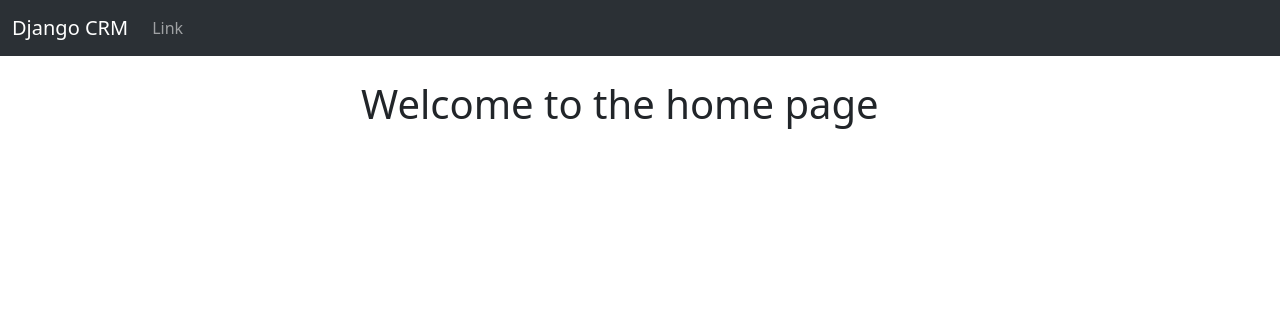
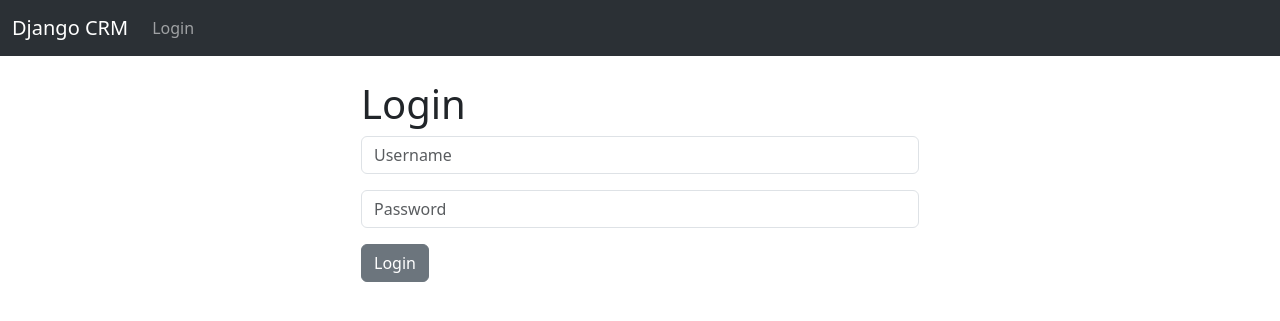
Before and after one commit to iamurtazo/DjangoCRM, a Django app: page / in a window 1280 px wide. Shown: the top 321 px of the page. Run offline with Django 5.2, Linux system fonts and the light colour scheme.

Commit message:
Login and logout logic implementation

```diff
--- a/website/templates/base.html
+++ b/website/templates/base.html
@@ -1,19 +1,33 @@
 <!doctype html>
 <html lang="en">
-  <head>
+
+<head>
     <meta charset="utf-8">
     <meta name="viewport" content="width=device-width, initial-scale=1">
     <title>Django CRM</title>
-    <link href="https://cdn.jsdelivr.net/npm/bootstrap@5.3.3/dist/css/bootstrap.min.css" rel="stylesheet" integrity="sha384-QWTKZyjpPEjISv5WaRU9OFeRpok6YctnYmDr5pNlyT2bRjXh0JMhjY6hW+ALEwIH" crossorigin="anonymous">
-  </head>
-  <body>
+    <link href="https://cdn.jsdelivr.net/npm/bootstrap@5.3.3/dist/css/bootstrap.min.css" rel="stylesheet"
+        integrity="sha384-QWTKZyjpPEjISv5WaRU9OFeRpok6YctnYmDr5pNlyT2bRjXh0JMhjY6hW+ALEwIH" crossorigin="anonymous">
+</head>
+
+<body>
     {% include 'navbar.html' %}
     <div class="container">
         <br>
+        {% if messages%}
+            {% for message in messages%}
+                <div class="alert alert-warning alert-dismissible fade show" role="alert">
+                    {{ message }}
+                    <button type="button" class="btn-close" data-bs-dismiss="alert" aria-label="Close"></button>
+                </div>
+            {% endfor %}
+        {% endif %}
+
         {% block content %}
-            <!-- <h1>Hi!</h1> -->
         {% endblock %}
     </div>
-    <script src="https://cdn.jsdelivr.net/npm/bootstrap@5.3.3/dist/js/bootstrap.bundle.min.js" integrity="sha384-YvpcrYf0tY3lHB60NNkmXc5s9fDVZLESaAA55NDzOxhy9GkcIdslK1eN7N6jIeHz" crossorigin="anonymous"></script>
-  </body>
+    <script src="https://cdn.jsdelivr.net/npm/bootstrap@5.3.3/dist/js/bootstrap.bundle.min.js"
+        integrity="sha384-YvpcrYf0tY3lHB60NNkmXc5s9fDVZLESaAA55NDzOxhy9GkcIdslK1eN7N6jIeHz"
+        crossorigin="anonymous"></script>
+</body>
+
 </html>
--- a/website/templates/home.html
+++ b/website/templates/home.html
@@ -2,9 +2,26 @@
 
 {% block content %}
 <div class="col-md-6 offset-md-3">
-    <h1>
-        Welcome to the home page
-    </h1>
+    {% if user.is_authenticated %}
+        <h1>Welcome to the home page</h1>
+    {% else %}
+        <h1>Login</h1>
+        <form method="post" action="{% url 'home' %}">
+            {% csrf_token %}
+            <div class="mb-3">
+                <input type="text" class="form-control" name="username" placeholder="Username" required>
+            </div>
+            <div class="mb-3">
+                <input type="password" class="form-control" name="password" placeholder="Password" required>
+            </div>
+            <button type="submit" class="btn btn-secondary">Login</button>
+        </form>
+    {% endif %}
+
+
+
+
+
 </div>
 
 {% endblock %}
--- a/website/templates/navbar.html
+++ b/website/templates/navbar.html
@@ -1,15 +1,21 @@
 <nav class="navbar navbar-expand-lg bg-body-tertiary" data-bs-theme="dark">
     <div class="container-fluid">
         <a class="navbar-brand" href="{% url 'home' %}">Django CRM</a>
-      <button class="navbar-toggler" type="button" data-bs-toggle="collapse" data-bs-target="#navbarSupportedContent" aria-controls="navbarSupportedContent" aria-expanded="false" aria-label="Toggle navigation">
+        <button class="navbar-toggler" type="button" data-bs-toggle="collapse" data-bs-target="#navbarSupportedContent"
+            aria-controls="navbarSupportedContent" aria-expanded="false" aria-label="Toggle navigation">
             <span class="navbar-toggler-icon"></span>
         </button>
         <div class="collapse navbar-collapse" id="navbarSupportedContent">
             <ul class="navbar-nav me-auto mb-2 mb-lg-0">
+                {% if user.is_authenticated %}
                     <li class="nav-item">
-            <a class="nav-link" href="#">Link</a>
+                        <a href="{% url 'logout' %}" class="btn btn-secondary">Logout</a>
                     </li>
+                {% else %}
+                    <li class="nav-item">
+                        <a class="nav-link" href="{% url 'login' %}">Login</a>
+                    </li>
+                {% endif %}
             </ul>
         </div>
-    </div>
 </nav>
--- a/website/urls.py
+++ b/website/urls.py
@@ -6,6 +6,4 @@ urlpatterns = [
     path('', views.home, name='home'),
     path('login/', views.login_user, name='login'),
     path('logout/', views.logout_user, name='logout'),
-
-
 ]
--- a/website/views.py
+++ b/website/views.py
@@ -1,15 +1,34 @@
-from django.shortcuts import render
+from django.shortcuts import render, redirect
 from django.contrib.auth import authenticate, login, logout
 from django.contrib import messages
+from django.views.decorators.csrf import csrf_protect
 
 
 # Create your views here.
+@csrf_protect
+def home(request):
 
-def home(request):
-    return render(request, 'home.html', {})
+    if request.method == 'POST':
+        user_name = request.POST['username']
+        user_password = request.POST['password']
+
+        #Authenticate user
+        user = authenticate(request, username=user_name, password=user_password)
+
+        if user is not None:
+            login(request, user)
+            messages.success(request, 'You have been logged in successfully')
+            return redirect('home')
+        else:
+            messages.error(request, 'Invalid username or password')
+            return render(request, 'home.html')
+    else:
+        return render(request, 'home.html', {})
 
 def login_user(request):
     pass
 
 def logout_user(request):
-    pass
+    logout(request)
+    messages.success(request, 'You have been logged out successfully')
+    return redirect('home')
```
Lines whose indentation alone changed are shown as unchanged.
